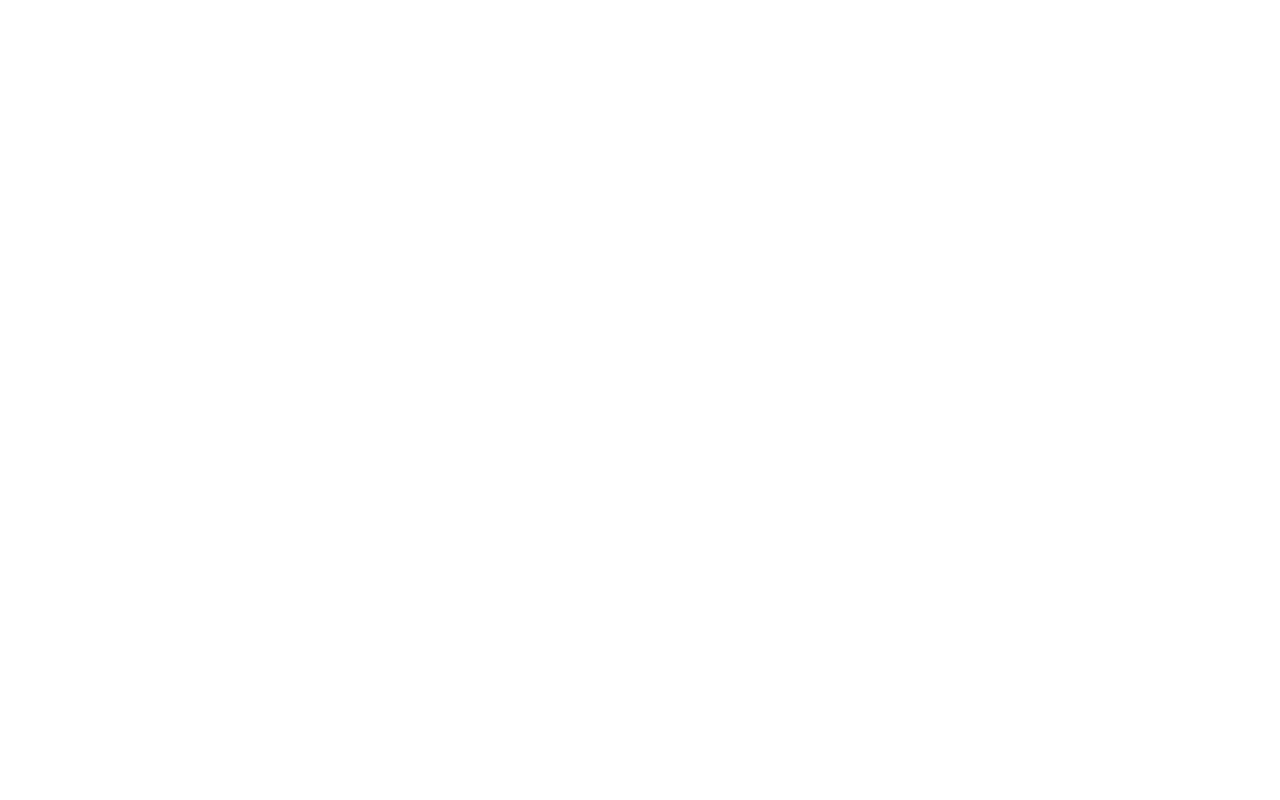
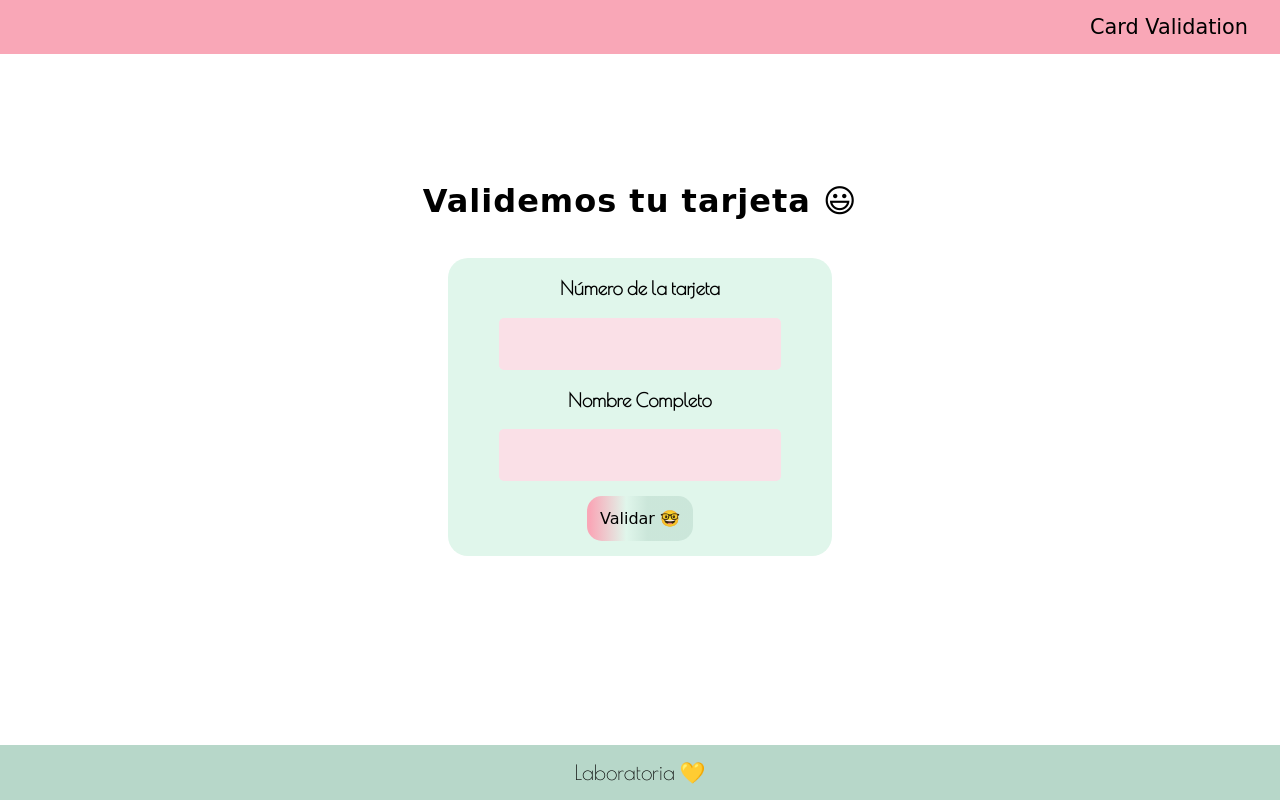
Before and after one commit to yinethz/DEV005-card-validation, a website with bundled scripts: page src/index.html in a window 1280 px wide. Built offline with nearby package versions, Linux system fonts and the light colour scheme; a web font is replaced by a local one.

Commit message:
feat: layout, design and structure of the project

```diff
--- a/src/index.html
+++ b/src/index.html
@@ -1,14 +1,39 @@
 <!DOCTYPE html>
 <html>
+
 <head>
   <meta charset="utf-8">
   <title>Tarjeta de crédito válida</title>
   <link rel="stylesheet" href="style.css" />
+  <link rel="preconnect" href="https://fonts.googleapis.com">
+  <link rel="preconnect" href="https://fonts.gstatic.com" crossorigin>
+  <link href="https://fonts.googleapis.com/css2?family=Chelsea+Market&display=swap" rel="stylesheet">
+  <link rel="preconnect" href="https://fonts.googleapis.com">
+  <link rel="preconnect" href="https://fonts.gstatic.com" crossorigin>
+  <link href="https://fonts.googleapis.com/css2?family=Poiret+One&display=swap" rel="stylesheet">
 </head>
+
 <body>
-    <header></header>
-    <main></main>
-    <footer></footer>
+  <header>
+    <p class="title">Card Validation</p>
+  </header>
+  <main>
+    <h1>Validemos tu tarjeta 😃</h1>
+    <div class="container">
+      <h3>Número de la tarjeta</h3>
+      <input type="number">
+      <h3>Nombre Completo</h3>
+      <input type="text">
+      <a href="">Validar 🤓</a>
+    </div>
+    <div class="deco"></div>
+  </main>
+  <footer>
+    <p class="footer">
+      Laboratoria 💛
+    </p>
+  </footer>
   <script src="index.js" type="module"></script>
 </body>
+
 </html>
--- a/src/style.css
+++ b/src/style.css
@@ -0,0 +1,97 @@
+:root {
+  --color-one: #f9a7b7;
+  --color-two: #e0f6eb;
+  --color-three: #b7d7c9;
+  --font-principal: 'Chelsea Market', cursive;
+  --font-secondary: 'Poiret One', cursive;
+}
+
+html,
+body {
+  margin: 0;
+  padding: 0;
+  height: 100%;
+}
+
+header {
+  background-color: var(--color-one);
+  font-family: var(--font-principal);
+  text-align: end;
+}
+
+h1 {
+  font-family: var(--font-principal);
+  text-align: center;
+  margin-block-start: 10%;
+  margin-block-end: 3%;
+  letter-spacing: 1px;
+}
+
+p {
+  margin: 0%;
+  padding: 15px 32px;
+  font-size: 1.3em;
+}
+
+.container {
+  min-height: 100%;
+  margin: 0 auto -142px;
+  font-family: var(--font-secondary);
+  border-radius: 20px;
+  background-color: var(--color-two);
+  max-width: 30%;
+  text-align: center;
+  display: flex;
+  flex-direction: column;
+  align-items: center;
+  margin: auto;
+}
+
+input {
+  font-family: var(--font-secondary);
+  width: 64%;
+  border: 0;
+  outline: none;
+  background-color: #fae0e7;
+  border-radius: 5px;
+  /*border-bottom: 1px solid #f9a7b7;*/
+  padding: 18px;
+  letter-spacing: 2px;
+}
+
+input[type=number]::-webkit-inner-spin-button,
+input[type=number]::-webkit-outer-spin-button {
+  -webkit-appearance: none;
+  margin: 0;
+}
+
+a {
+  font-family: var(--font-principal);
+  color: #000;
+  text-decoration: none;
+  cursor: pointer;
+  /*background-color: rgba(183, 215, 201, 100);*/
+  border-radius: 15px;
+  padding: 13px;
+  margin-block-start: 15px;
+  margin-block-end: 15px;
+  background: linear-gradient(90deg, rgba(249, 167, 183, 1) 3%, rgba(224, 246, 235, 0.7819502801120448) 37%, rgba(183, 215, 201, 0.510688836104513) 57%);
+}
+
+footer {
+  background-color: var(--color-three);
+  font-family: var(--font-secondary);
+  text-align: center;
+  position: fixed;
+  bottom: 0px;
+  width: 100%;
+}
+
+/*
+.deco {
+  border-radius: 30% 70% 70% 30% / 30% 39% 61% 70%;
+  width: 490px;
+  height: 490px;
+  background: linear-gradient(90deg, rgba(249, 167, 183, 1) 3%, rgba(224, 246, 235, 0.7819502801120448) 37%, rgba(183, 215, 201, 0.510688836104513) 57%);
+
+} */
```
Lines whose indentation alone changed are shown as unchanged.
